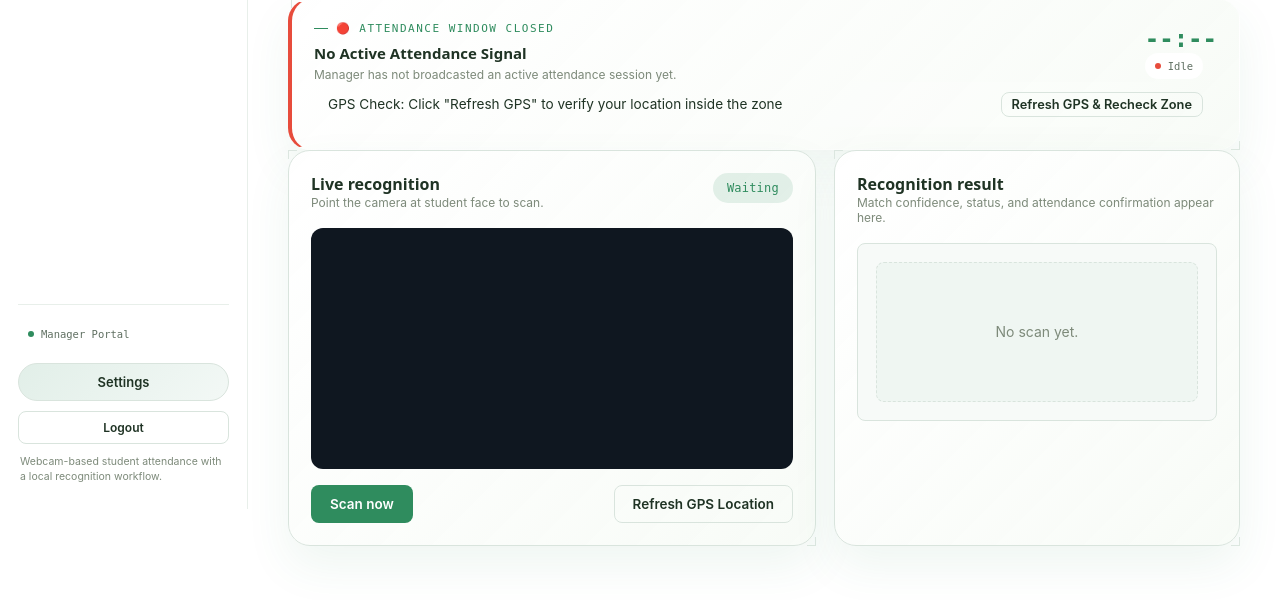
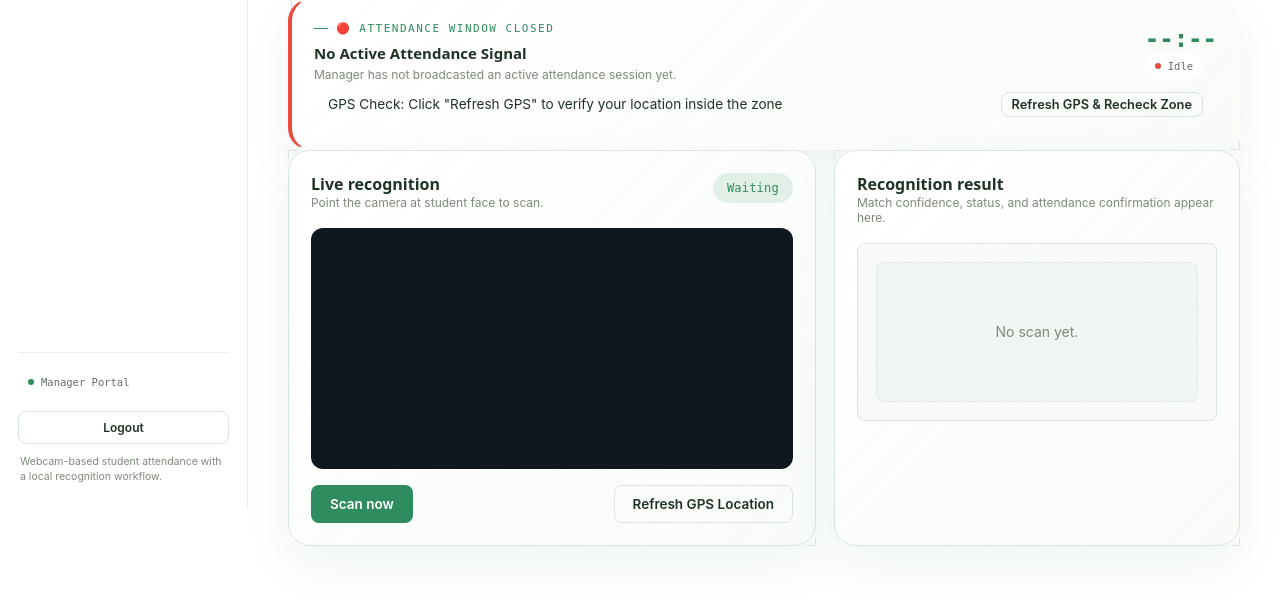
Before and after one commit to NafisSamari1/facial-recognition-attendance-, a Flask app: page /attendance in a window 1280 px wide. Shown: the part 291-891 px from the top of the page. Run offline with Flask 3, Linux system fonts and the light colour scheme; a user stored in the database is signed in; data that the repository does not hold is empty; some libraries are stand-ins or nearby versions.

Commit message:
Update templates

```diff
--- a/templates/base.html
+++ b/templates/base.html
@@ -53,9 +53,6 @@
             {% endif %}
           </div>
           <div class="sidebar-actions">
-            {% if session.get('role') != 'student' %}
-            <button class="icon-button" type="button" data-settings-trigger>Settings</button>
-            {% endif %}
             <a class="btn btn-ghost btn-sm" href="{{ url_for('logout') }}">Logout</a>
           </div>
           <p class="foot-note">Webcam-based student attendance with a local recognition workflow.</p>
```
